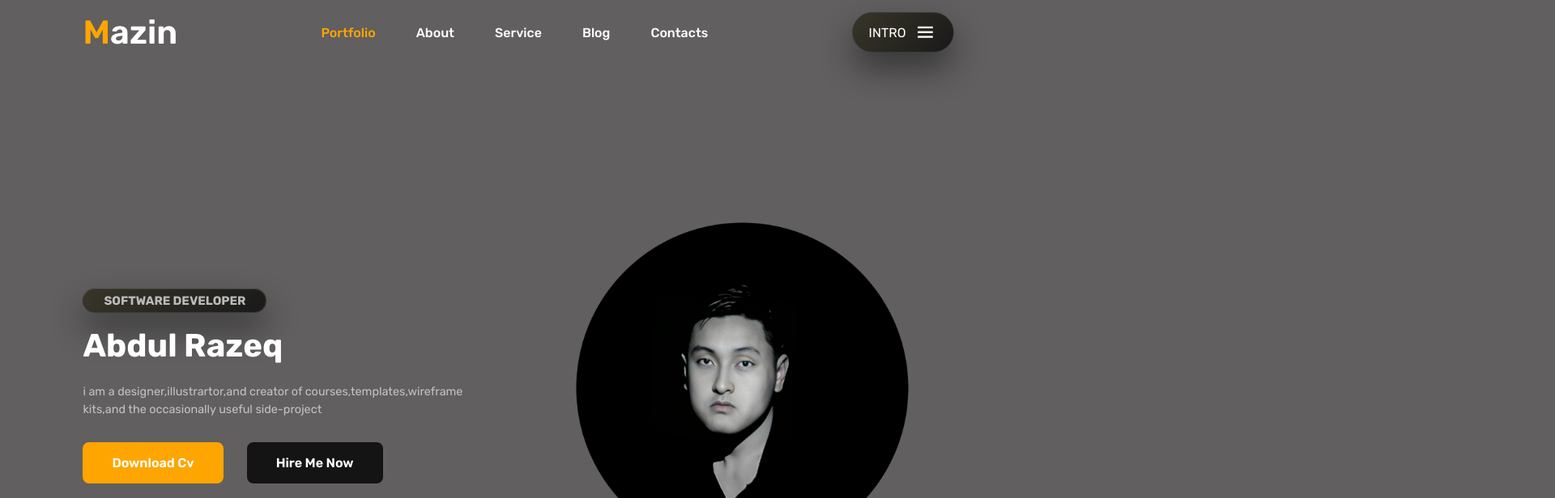
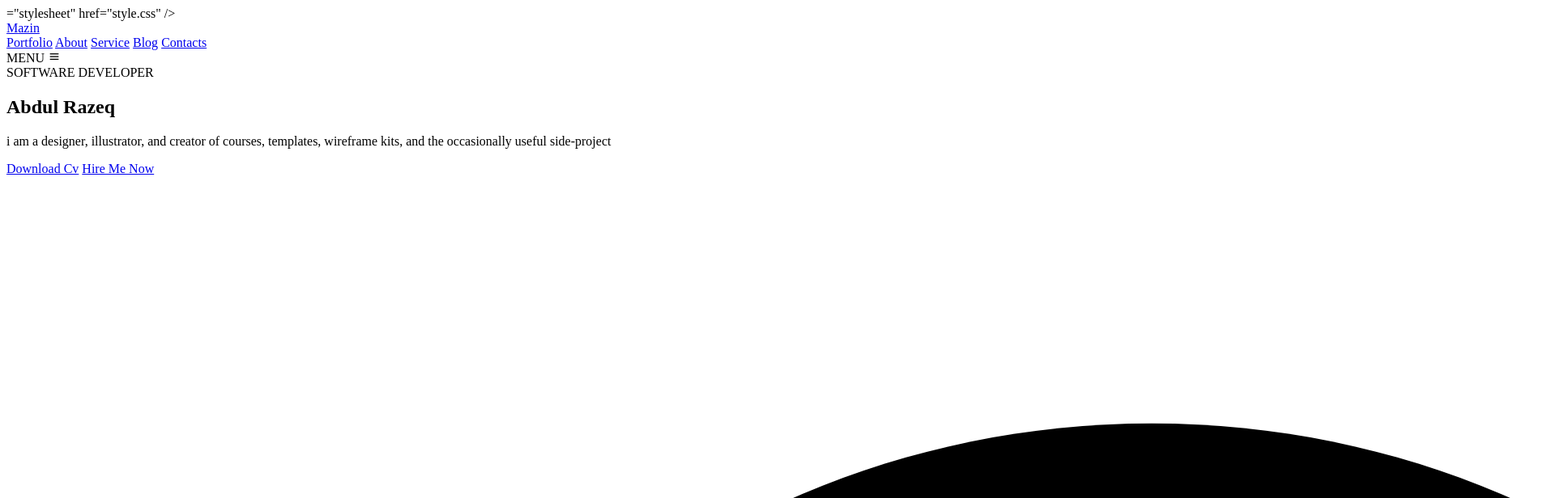
Before and after one commit to portiflio/portiflio.github.io, a plain HTML site: page index.html in a window 1280 px wide. Shown: the top 616 px of the page at 81% size, 1920 px wide, since content can reach past the window. Drawn offline with nearby package versions, Linux system fonts and the light colour scheme.

Commit message:
index.html

```diff
--- a/index.html
+++ b/index.html
@@ -1,23 +1,23 @@
 <!DOCTYPE html>
 <html lang="en">
 <head>
-    <meta charset="UTF-8">
-    <meta name="viewport" content="width=device-width, initial-scale=1.0">
+<meta charset="UTF-8" />
+<meta name="viewport" content="width=device-width, initial-scale=1.0" />
 <title>Portfolio</title>
-    <link rel="stylesheet" href="style.css">
-    <!---boxin link-->
-    <link rel="stylesheet"
-    href="https://unpkg.com/boxicons@latest/css/boxicons.min.css">
-    <!--google link-->
-    <link rel="preconnect" href="https://fonts.googleapis.com">
-    <link rel="preconnect" href="https://fonts.gstatic.com" crossorigin>
-    <link href="https://fonts.googleapis.com/css2?family=Rubik:ital,wght@0,300..900;1,300..900&display=swap" rel="stylesheet">
+<!-- استدر  CSS  -->
+<link  rel>="stylesheet" href="style.css" />
+<!-- آیکون‌های Boxicons -->
+<link rel="stylesheet" href="https://unpkg.com/boxicons@latest/css/boxicons.min.css" />
+<!-- فونت گوگل -->
+<link rel="preconnect" href="https://fonts.googleapis.com" />
+<link rel="preconnect" href="https://fonts.gstatic.com" crossorigin />
+<link href="https://fonts.googleapis.com/css2?family=Rubik:ital,wght@0,300..900;1,300..900&display=swap" rel="stylesheet" />
 </head>
 <body>
-    <!----header section-->
+<!-- هدر -->
 <header>
   <div>
-            <a href="#"  class="logo"><span>M</span>azin</a>
+    <a href="#" class="logo"><span>M</span>azin</a>
   </div>
   <div class="navbar">
     <a href="http://localhost/Portfolio/index.html" class="active">Portfolio</a>
@@ -26,40 +26,51 @@
     <a href="#">Blog</a>
     <a href="http://localhost/Portfolio/contacts/contacts.html">Contacts</a>
   </div>
-        <div class="menu-btn">
-            <span>INTRO</span>
+  <!-- دکمه منو موبایل -->
+  <div class="menu-btn" id="menuBtn">
+    <span>MENU</span>
     <div class="bx bx-menu" id="menu-icon"></div>
   </div>
 </header>
-     <!----home section-->
+
+<!-- بخش خانه -->
 <section class="home">
   <div class="home-text">
     <span>SOFTWARE DEVELOPER</span>
     <h1>Abdul Razeq</h1>
-            <p>i am a designer,illustrartor,and creator of courses,templates,wireframe kits,and the
-                occasionally useful side-project
-            </p>
+    <p>i am a designer, illustrator, and creator of courses, templates, wireframe kits, and the occasionally useful side-project</p>
     <div class="main-btn">
       <a href="#" class="btn">Download Cv</a>
       <a href="#" class="btn two">Hire Me Now</a>
     </div>
   </div>
   <div class="home-img">
-                <img src="home.jpg" alt="image">
+    <img src="home.jpg" alt="image" />
   </div>
 </section>
+
+<!-- آیکون‌های شبکه‌های اجتماعی -->
 <div class="share">
   <p>Check out my:</p>
   <div class="social">
-            <a href="#"><i class='bx bxl-facebook' ></i></a>
-            <a href="#"><i class='bx bxl-twitter' ></i></a>
-            <a href="#"><i class='bx bxl-linkedin' ></i></a>
+    <a href="#"><i class='bx bxl-facebook'></i></a>
+    <a href="#"><i class='bx bxl-twitter'></i></a>
+    <a href="#"><i class='bx bxl-linkedin'></i></a>
     <a href="#"><i class='bx bxl-skype'></i></a>
   </div>
 </div>
 
-    <!--script link-->
+<!-- اسکریپت جاوااسکریپت -->
 <script src="https://unpkg.com/scrollreveal"></script>
-    <script src="js.js"></script>
+<!-- اسکریپت جاوااسکریپت شخصی -->
+<script>
+  // منو موبایل
+  const menuBtn = document.getElementById('menuBtn');
+  const navbar = document.querySelector('.navbar');
+
+  menuBtn.addEventListener('click', () => {
+    navbar.classList.toggle('open');
+  });
+</script>
 </body>
 </html>
```
Lines whose indentation alone changed are shown as unchanged.
